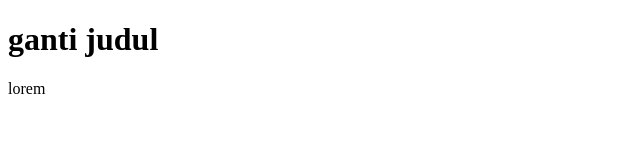
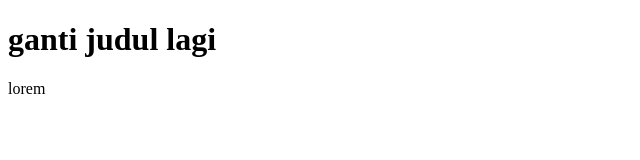
Before and after one commit to vatrii/multiple_remote, a plain HTML site: page index.html in a window 1280 px wide. Shown: the whole page, without its empty margins (0-640 px from the left). Drawn offline with Linux system fonts and the light colour scheme.

Commit message:
Update header title in index.html

```diff
--- a/index.html
+++ b/index.html
@@ -7,7 +7,7 @@
     <title>judul</title>
 </head>
 <body>
-    <h1>ganti judul</h1>
+    <h1>ganti judul lagi</h1>
     <p>lorem</p>
 </body>
 </html>
```
